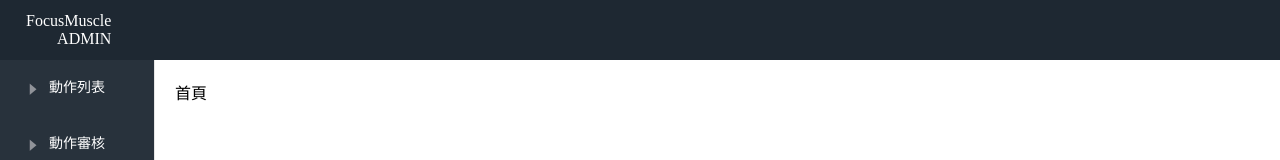
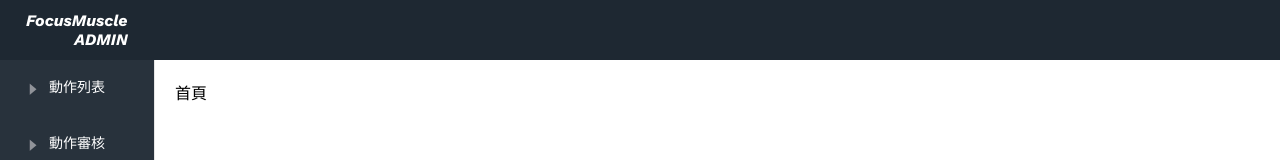
Before and after one commit to oz841119/focus-muscle-admin, a Vue app: page / in a window 1280 px wide. Shown: the top 160 px of the page. Built offline with nearby package versions, Linux system fonts and the light colour scheme; no server answers.

Commit message:
修正字體

```diff
--- a/src/views/Home.vue
+++ b/src/views/Home.vue
@@ -58,6 +58,7 @@ export default {
     display: flex;
     align-items: center;
     height: 100%;
+    font-family: 'Work Sans', sans-serif;
   }
 
   .titleText {
```
